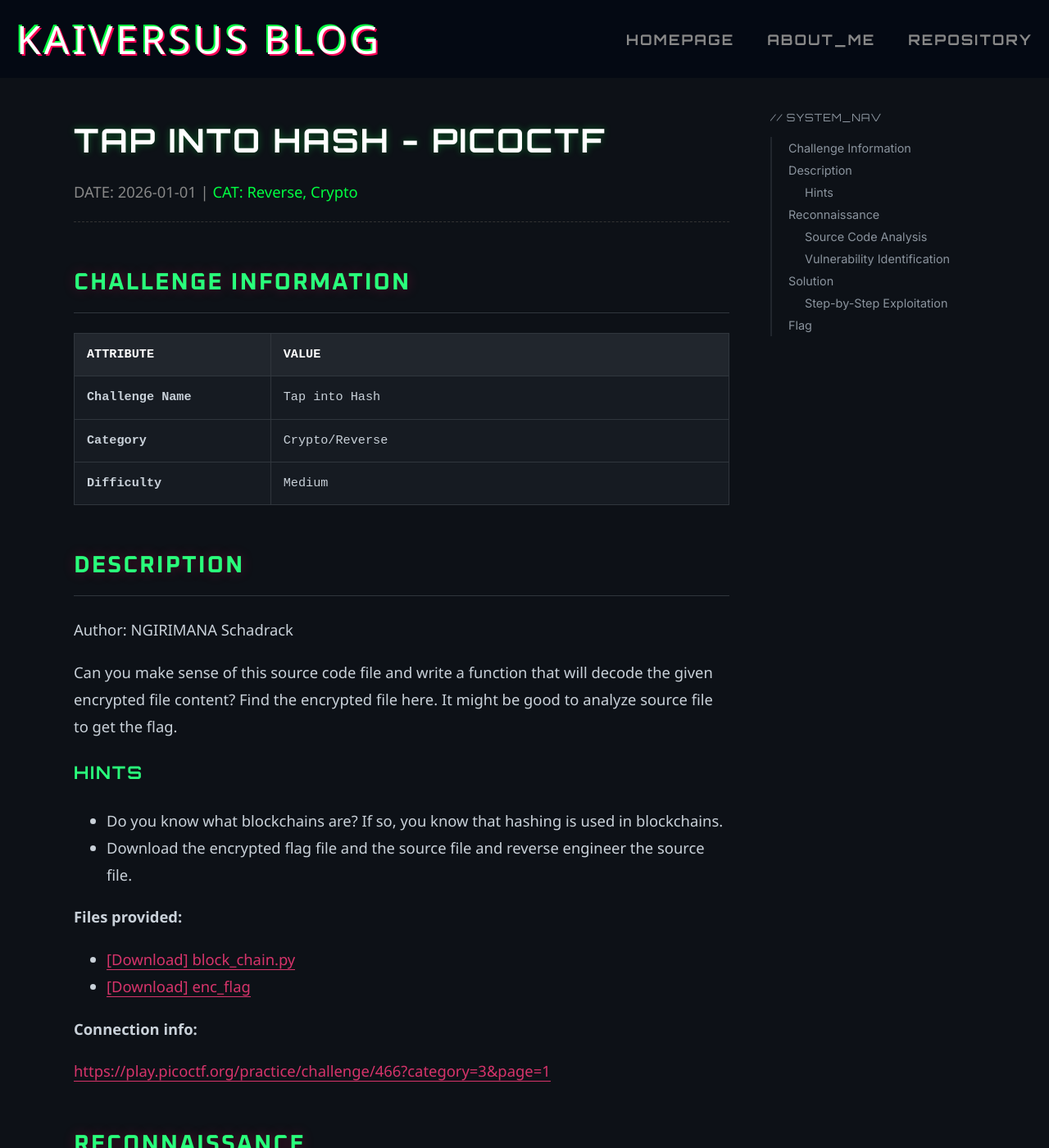
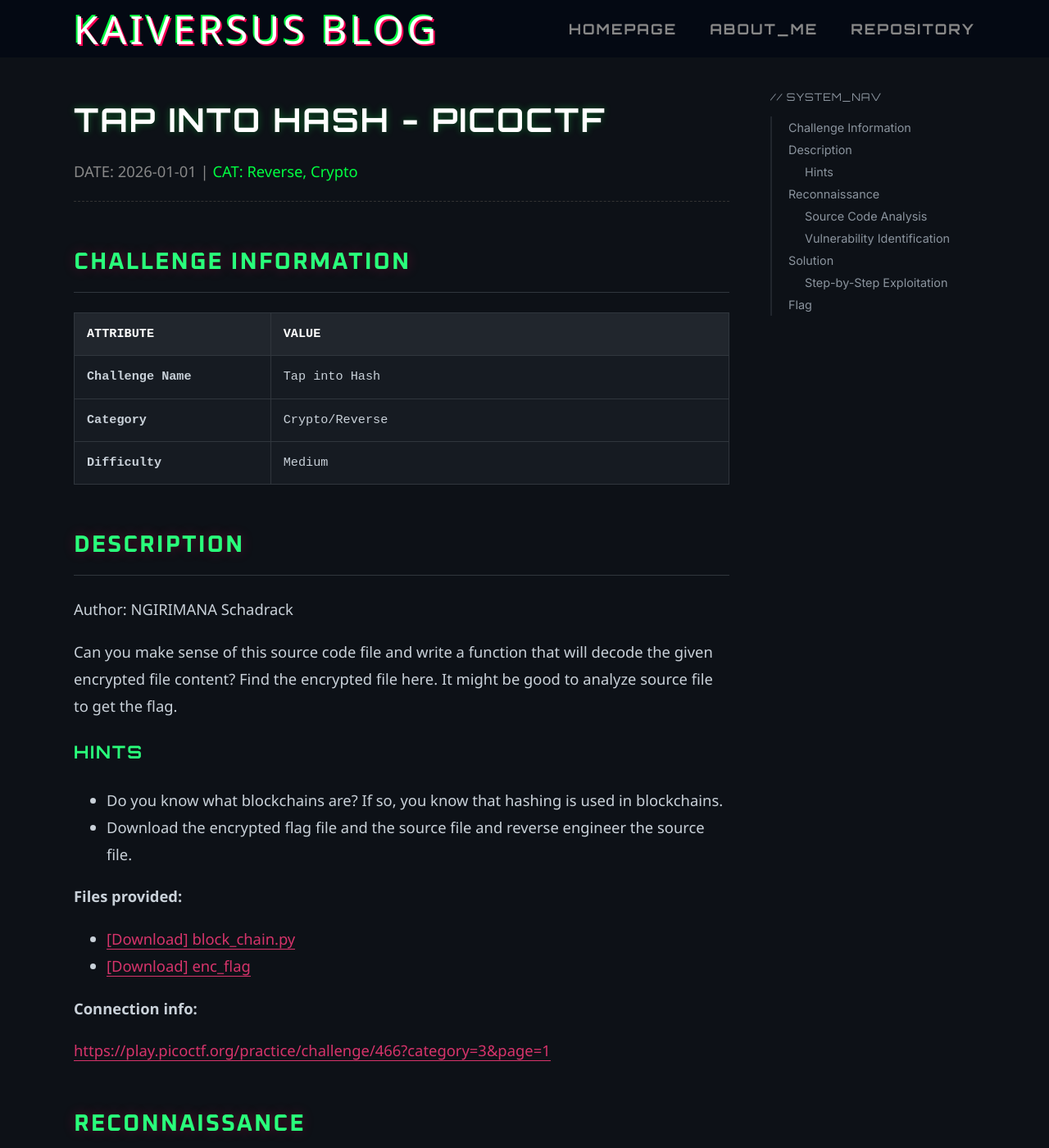
Before and after one commit to kaiversus/kaiversus.github.io, a Jekyll site: the page built from _writeups/TapIntoHash_pico/picoCTF_TapIntoHash.md, in a window 1280 px wide and 1400 px high. Shown: the whole window at 82% size. Built offline with Jekyll 4.4.1, drawn with Linux system fonts in a browser that asks for light colours; some web fonts are replaced; some of the changed text lies outside the part shown.

Commit message:
Update writeup.html

```diff
--- a/_layouts/writeup.html
+++ b/_layouts/writeup.html
@@ -19,7 +19,7 @@
             --border-color: #30363d;
             --accent-color: #00ff41;
             --title-color: #ff0055;
-            --content-width: 1100px;
+            --content-width: 1100px; /* Biến dùng chung để căn lề */
         }
 
         /* --- OVERRIDE STYLE CŨ --- */
@@ -32,17 +32,26 @@
 
         canvas#cyber-matrix { display: none !important; }
 
-        /* --- HEADER --- */
+        /* --- HEADER (ĐÃ FIX ALIGNMENT) --- */
         header {
             background: rgba(5, 10, 20, 0.95) !important;
             border-bottom: 1px solid var(--border-color);
-            position: relative !important; /* Không chạy theo màn hình */
+            position: relative !important;
             top: auto !important;
             z-index: 1000;
-            padding: 0 20px !important;
+            padding: 0 !important; /* Bỏ padding ở đây, để thằng con lo */
             width: 100% !important;
             box-sizing: border-box;
-            display: flex !important;
+            display: block !important; /* Đổi từ flex sang block để wrapper hoạt động */
+        }
+
+        /* Class mới để căn chỉnh nội dung Header */
+        .header-inner {
+            max-width: var(--content-width); /* Đồng bộ độ rộng với body */
+            margin: 0 auto; /* Căn giữa */
+            padding: 0 20px; /* Padding giống hệt phần nội dung dưới */
+            height: 70px; /* Chiều cao cố định cho header */
+            display: flex;
             justify-content: space-between;
             align-items: center;
         }
@@ -72,7 +81,7 @@
             border-bottom: 1px solid var(--border-color);
             padding-bottom: 10px;
             font-family: 'Oxanium', sans-serif;
-            text-shadow: 0 0 15px rgba(255, 0, 85, 0.3); /* Thêm chút effect phát sáng hồng */
+            text-shadow: 0 0 15px rgba(255, 0, 85, 0.3);
         }
 
         /* --- TABLE --- */
@@ -101,19 +110,18 @@
 
         .writeup-content td:first-child {
             font-weight: 600;
-            color:;
             width: 30%;
         }
 
-        /* --- CODE BLOCK & COPY BUTTON --- */
+        /* --- CODE BLOCK & COPY BUTTON (ĐÃ FIX STICKY) --- */
         .writeup-content pre {
             background: #161b22 !important;
             border: 1px solid var(--border-color);
             border-radius: 6px;
-            padding: 15px;
+            padding: 35px 15px 15px 15px; /* Tăng padding top để nút copy không che code */
             overflow-x: auto;
             font-family: 'JetBrains Mono', monospace;
-            position: relative; /* Để định vị nút Copy */
+            position: relative;
         }
 
         .writeup-content code {
@@ -130,12 +138,18 @@
             color: inherit;
         }
 
-        /* Style cho nút Copy */
+        /* Style cho nút Copy - Đã sửa lỗi trôi */
         .copy-btn {
-            position: absolute;
-            top: 10px;
-            right: 10px;
-            background: rgba(48, 54, 61, 0.7);
+            position: sticky; /* Thay vì absolute */
+            left: auto;       /* Quan trọng để không bị dính trái */
+            float: right;     /* Đẩy sang phải */
+            top: 0px;         /* Cách mép trên */
+            right: 0px;       /* Cách mép phải */
+
+            margin-top: -25px; /* Hack nhẹ để đẩy nút lên vùng padding-top */
+            margin-right: -5px;
+
+            background: rgba(48, 54, 61, 0.9);
             border: 1px solid var(--border-color);
             border-radius: 4px;
             color: #8b949e;
@@ -144,12 +158,12 @@
             font-family: 'Inter', sans-serif;
             font-size: 0.75rem;
             transition: all 0.2s;
-            opacity: 1; /* Luôn hiển thị */
+            opacity: 1;
             z-index: 10;
         }
 
         .copy-btn:hover {
-            background: #238636; /* Màu xanh Github */
+            background: #238636;
             color: var(--accent-color);
             border-color: #238636;
         }
@@ -195,7 +209,8 @@
         @media (max-width: 900px) {
             .writeup-layout { grid-template-columns: 1fr; }
             .writeup-sidebar { display: none; }
-            header { flex-direction: column; gap: 10px; padding: 15px !important; }
+            /* Mobile header fix */
+            .header-inner { flex-direction: column; gap: 10px; height: auto; padding: 15px 20px; }
         }
     </style>
 </head>
@@ -203,12 +218,14 @@
 <body>
 
     <header>
+        <div class="header-inner">
             <a href="https://kaiversus.github.io/" class="logo" style="text-decoration: none;">KAIVERSUS BLOG</a>
             <nav>
                 <a href="/">Homepage</a>
                 <a href="/about/">About_me</a>
                 <a href="https://kaiversus.github.io/#writeups">Repository</a>
             </nav>
+        </div>
     </header>
 
     <div class="writeup-layout">
```
Also changed, not shown: other parts of _layouts/writeup.html (+4 -9 lines). Lines whose indentation alone changed are shown as unchanged.
